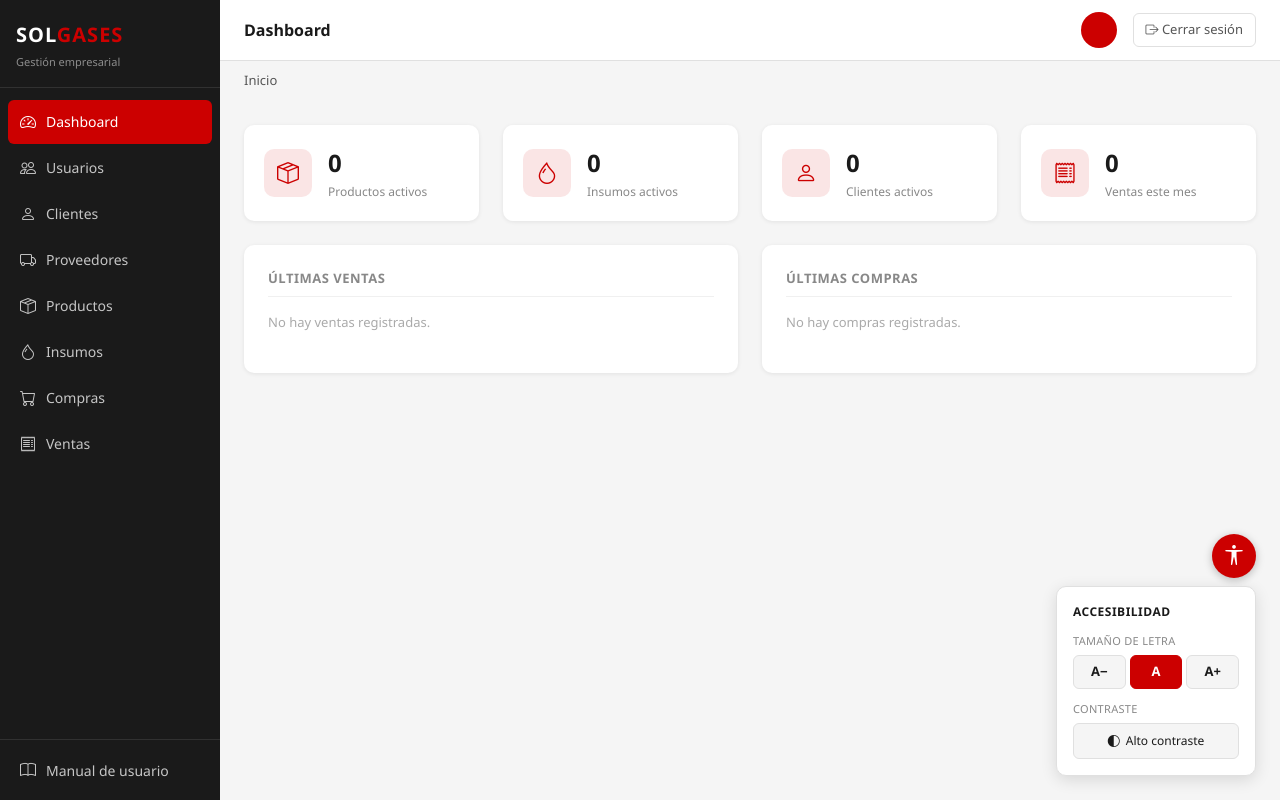
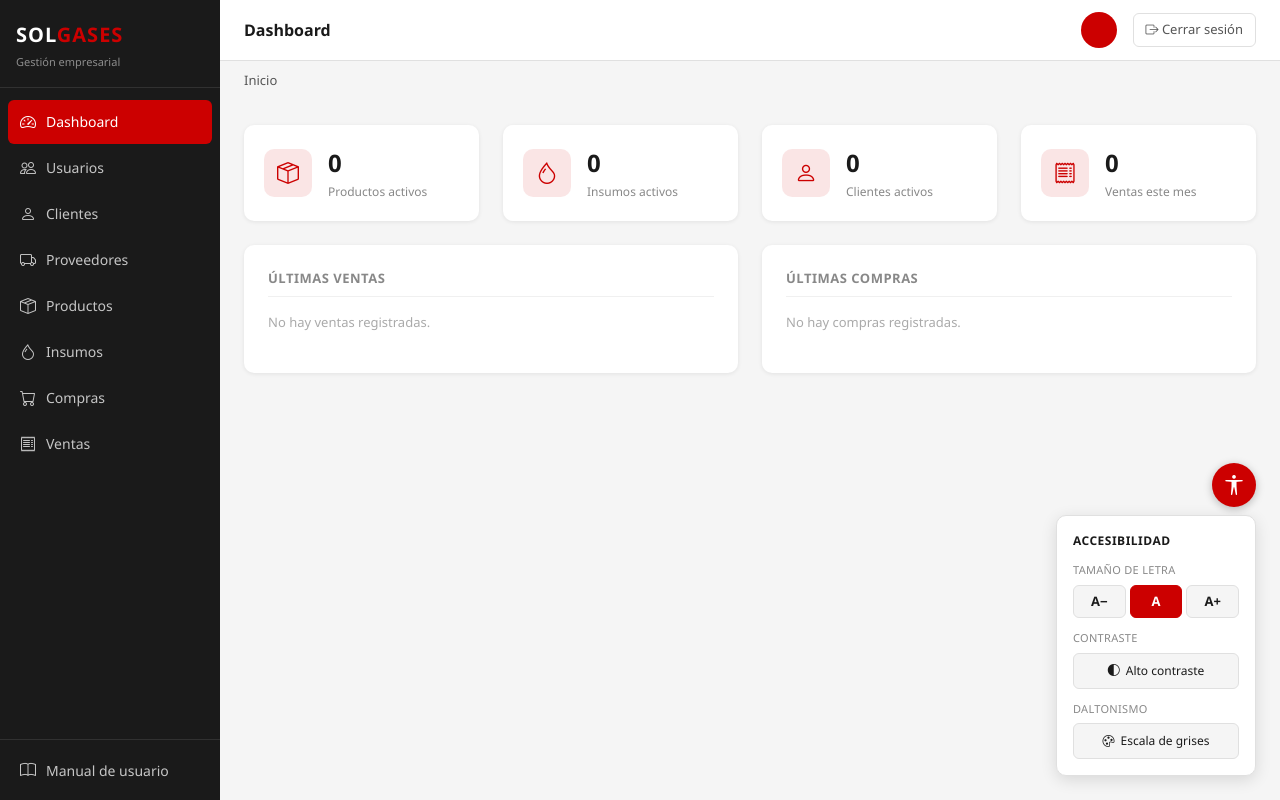
Before and after one commit to Misael-Padilla/solgases, a Django app: page / in a window 1280 px wide, after a click that opens the changed part. Run offline with Django 5.2, Linux system fonts and the light colour scheme; the visitor is signed in with stand-in values (Sample User, id 1); data that the repository does not hold is empty.

Commit message:
feat(accesibilidad): modo daltonismo escala de grises — WCAG 1.4.1

```diff
--- a/static/css/solgases.css
+++ b/static/css/solgases.css
@@ -1386,3 +1386,34 @@ html.alto-contraste #panel-accesibilidad     { background-color: #1a1a1a; border
 html.alto-contraste .widget-titulo           { color: #ffffff; }
 html.alto-contraste .widget-controles button { background-color: #333333; color: #ffffff; border-color: #555555; }
 html.alto-contraste #btn-contraste           { background-color: var(--color-acento); color: #ffffff; border-color: var(--color-acento); }
+
+/* --- Daltonismo: escala de grises (WCAG 1.4.1) --- */
+html.escala-grises { filter: grayscale(100%); }
+
+#btn-daltonismo {
+    width: 100%;
+    padding: 8px;
+    border: 1px solid var(--color-borde);
+    border-radius: 6px;
+    background-color: var(--color-contenido-bg);
+    color: var(--color-texto-primario);
+    cursor: pointer;
+    font-size: 12px;
+    display: flex;
+    align-items: center;
+    justify-content: center;
+    gap: 6px;
+    transition: background-color 0.15s, border-color 0.15s;
+}
+
+#btn-daltonismo:hover,
+#btn-daltonismo[aria-pressed="true"] {
+    background-color: var(--color-texto-primario);
+    border-color: var(--color-texto-primario);
+    color: #ffffff;
+}
+
+#btn-daltonismo:focus-visible {
+    outline: 2px solid var(--color-acento);
+    outline-offset: 2px;
+}
--- a/static/js/accesibilidad.js
+++ b/static/js/accesibilidad.js
@@ -1,8 +1,9 @@
 (function () {
     'use strict';
 
-    var STORAGE_FUENTE   = 'solgases_fuente';
+    var STORAGE_FUENTE    = 'solgases_fuente';
     var STORAGE_CONTRASTE = 'solgases_contraste';
+    var STORAGE_GRISES    = 'solgases_grises';
     var CLASES_FUENTE    = ['tamanio-grande', 'tamanio-pequeno'];
 
     /* -------------------------------------------------------
@@ -23,6 +24,10 @@
 
         if (contraste === 'true') {
             document.documentElement.classList.add('alto-contraste');
+        }
+
+        if (localStorage.getItem(STORAGE_GRISES) === 'true') {
+            document.documentElement.classList.add('escala-grises');
         }
     }
 
@@ -110,14 +115,28 @@
             });
         }
 
+        /* Daltonismo — escala de grises */
+        var btnDaltonismo = document.getElementById('btn-daltonismo');
+        if (btnDaltonismo) {
+            btnDaltonismo.addEventListener('click', function () {
+                var activo = document.documentElement.classList.toggle('escala-grises');
+                this.setAttribute('aria-pressed', activo ? 'true' : 'false');
+                localStorage.setItem(STORAGE_GRISES, activo ? 'true' : 'false');
+            });
+        }
+
         /* Sincronizar estado visual de botones con localStorage */
         var fuenteActual    = localStorage.getItem(STORAGE_FUENTE) || 'normal';
         var contrasteActivo = localStorage.getItem(STORAGE_CONTRASTE) === 'true';
+        var grisesActivo    = localStorage.getItem(STORAGE_GRISES) === 'true';
 
         actualizarBotonesFuente(fuenteActual);
 
         if (btnContraste) {
             btnContraste.setAttribute('aria-pressed', contrasteActivo ? 'true' : 'false');
+        }
+        if (btnDaltonismo) {
+            btnDaltonismo.setAttribute('aria-pressed', grisesActivo ? 'true' : 'false');
         }
     }
 
--- a/templates/base.html
+++ b/templates/base.html
@@ -216,6 +216,15 @@
                 <i class="bi bi-circle-half" aria-hidden="true"></i> Alto contraste
             </button>
         </div>
+
+        <div class="widget-seccion">
+            <p class="widget-label">Daltonismo</p>
+            <button id="btn-daltonismo"
+                    aria-pressed="false"
+                    aria-label="Activar escala de grises para daltonismo">
+                <i class="bi bi-palette" aria-hidden="true"></i> Escala de grises
+            </button>
+        </div>
     </div>
 
 </div>
```
